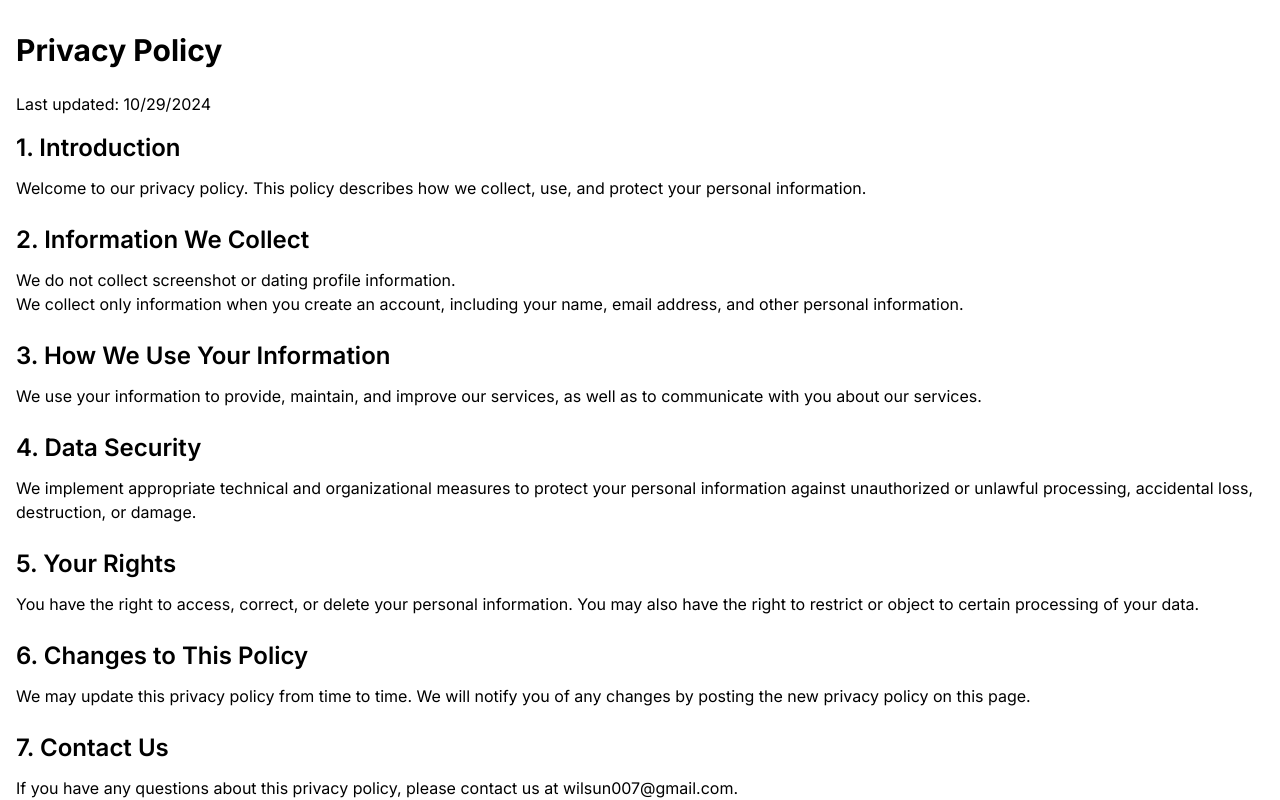
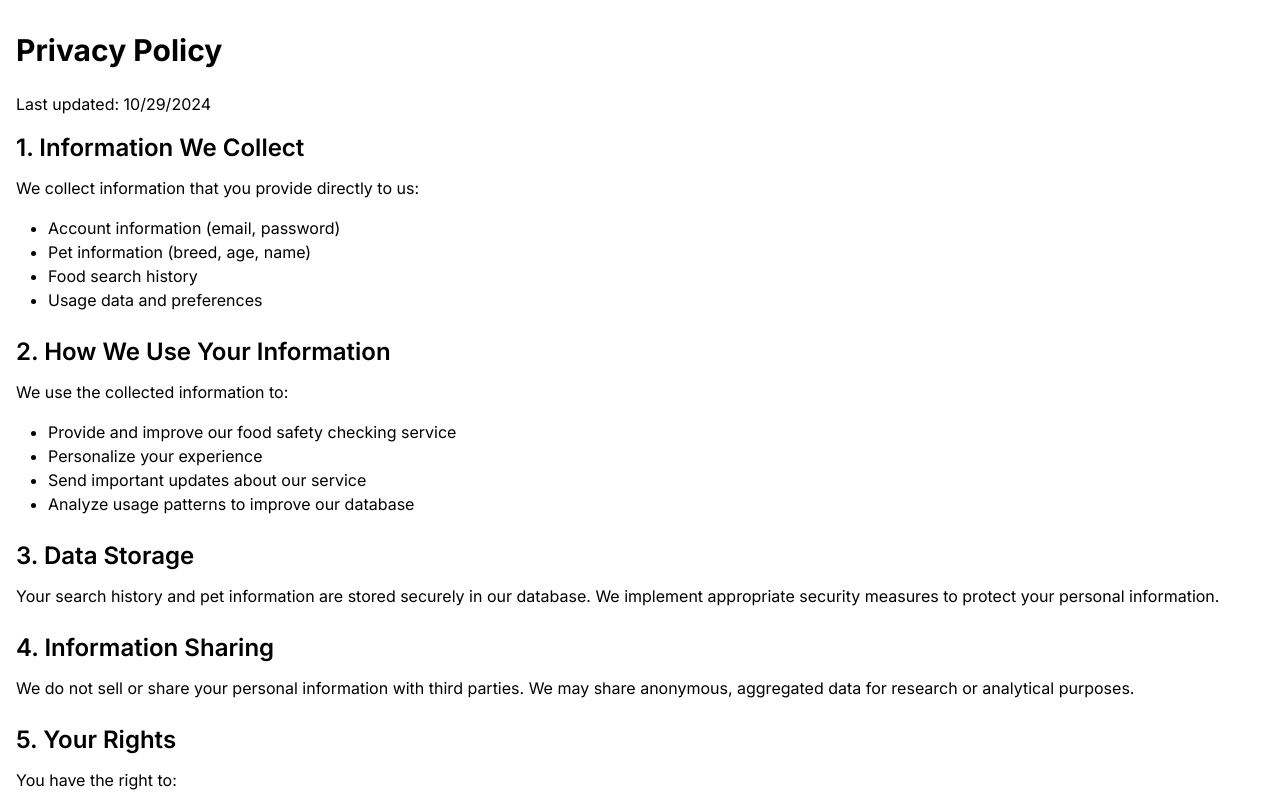
Before and after one commit to WillTheSun/sniff, a Next.js app: page /privacy-policy in a window 1280 px wide. Shown: the top 800 px of the page. Built offline with nearby package versions, Linux system fonts and the light colour scheme.

Commit message:
Update privacy & TOS

```diff
--- a/app/page.tsx
+++ b/app/page.tsx
@@ -7,7 +7,6 @@ import { FaInstagram, FaTwitter, FaLinkedin } from 'react-icons/fa';
 import Link from 'next/link';
 import { useEffect, useState } from 'react';
 import Button from './components/Button';
-import BrandName from './components/BrandName';
 import { useRouter } from 'next/navigation';
 
 export default function Home() {
@@ -46,10 +45,10 @@ function Header({ isScrolled, session }: { isScrolled: boolean; session: Session
             Sniff
           </h1>
           <nav className="flex space-x-2">
-            <Button onClick={() => router.push('/signup?mode=login')} variant="secondary">
+            <Button onClick={() => router.push('/signup?mode=login&redirect=/home')} variant="secondary">
               log in
             </Button>
-            <Button onClick={() => router.push('/onboarding')}>
+            <Button onClick={() => router.push('/onboarding?redirect=/home')}>
               sign up
             </Button>
           </nav>
@@ -69,7 +68,7 @@ function Content() {
         Sniff is your dogs personal food checker.
       </p>
       <Button
-        onClick={() => router.push('/onboarding')}
+        onClick={() => router.push('/onboarding?redirect=/home')}
         className="py-2 px-6 text-base"
         useRegularFont
       >
--- a/app/privacy-policy/page.tsx
+++ b/app/privacy-policy/page.tsx
@@ -7,39 +7,56 @@ const PrivacyPolicy: React.FC = () => {
             <p className="mb-4">Last updated: {new Date().toLocaleDateString()}</p>
 
             <section className="mb-6">
-                <h2 className="text-2xl font-semibold mb-3">1. Introduction</h2>
-                <p>Welcome to our privacy policy. This policy describes how we collect, use, and protect your personal information.</p>
+                <h2 className="text-2xl font-semibold mb-3">1. Information We Collect</h2>
+                <p className="mb-4">We collect information that you provide directly to us:</p>
+                <ul className="list-disc pl-8 mb-4">
+                    <li>Account information (email, password)</li>
+                    <li>Pet information (breed, age, name)</li>
+                    <li>Food search history</li>
+                    <li>Usage data and preferences</li>
+                </ul>
             </section>
 
             <section className="mb-6">
-                <h2 className="text-2xl font-semibold mb-3">2. Information We Collect</h2>
-                <p>We do not collect screenshot or dating profile information.</p>
-                <p>We collect only information when you create an account, including your name, email address, and other personal information.</p>
+                <h2 className="text-2xl font-semibold mb-3">2. How We Use Your Information</h2>
+                <p className="mb-4">We use the collected information to:</p>
+                <ul className="list-disc pl-8 mb-4">
+                    <li>Provide and improve our food safety checking service</li>
+                    <li>Personalize your experience</li>
+                    <li>Send important updates about our service</li>
+                    <li>Analyze usage patterns to improve our database</li>
+                </ul>
             </section>
 
             <section className="mb-6">
-                <h2 className="text-2xl font-semibold mb-3">3. How We Use Your Information</h2>
-                <p>We use your information to provide, maintain, and improve our services, as well as to communicate with you about our services.</p>
+                <h2 className="text-2xl font-semibold mb-3">3. Data Storage</h2>
+                <p>Your search history and pet information are stored securely in our database. We implement appropriate security measures to protect your personal information.</p>
             </section>
 
             <section className="mb-6">
-                <h2 className="text-2xl font-semibold mb-3">4. Data Security</h2>
-                <p>We implement appropriate technical and organizational measures to protect your personal information against unauthorized or unlawful processing, accidental loss, destruction, or damage.</p>
+                <h2 className="text-2xl font-semibold mb-3">4. Information Sharing</h2>
+                <p>We do not sell or share your personal information with third parties. We may share anonymous, aggregated data for research or analytical purposes.</p>
             </section>
 
             <section className="mb-6">
                 <h2 className="text-2xl font-semibold mb-3">5. Your Rights</h2>
-                <p>You have the right to access, correct, or delete your personal information. You may also have the right to restrict or object to certain processing of your data.</p>
+                <p className="mb-4">You have the right to:</p>
+                <ul className="list-disc pl-8 mb-4">
+                    <li>Access your personal information</li>
+                    <li>Correct inaccurate data</li>
+                    <li>Request deletion of your data</li>
+                    <li>Export your data</li>
+                </ul>
             </section>
 
             <section className="mb-6">
-                <h2 className="text-2xl font-semibold mb-3">6. Changes to This Policy</h2>
-                <p>We may update this privacy policy from time to time. We will notify you of any changes by posting the new privacy policy on this page.</p>
+                <h2 className="text-2xl font-semibold mb-3">6. Cookies</h2>
+                <p>We use cookies to improve your experience and analyze service usage. You can control cookie settings through your browser.</p>
             </section>
 
             <section>
                 <h2 className="text-2xl font-semibold mb-3">7. Contact Us</h2>
-                <p>If you have any questions about this privacy policy, please contact us at wilsun007@gmail.com.</p>
+                <p>For privacy-related questions or concerns, please contact us at privacy@sniffapp.com</p>
             </section>
         </div>
     );
--- a/app/terms-of-service/page.tsx
+++ b/app/terms-of-service/page.tsx
@@ -8,37 +8,37 @@ const TermsOfService: React.FC = () => {
 
             <section className="mb-6">
                 <h2 className="text-2xl font-semibold mb-3">1. Acceptance of Terms</h2>
-                <p>By accessing or using vibe check mate, you agree to be bound by these Terms of Service and all applicable laws and regulations. If you do not agree with any part of these terms, you may not use our service.</p>
+                <p>By accessing or using Sniff, you agree to be bound by these Terms of Service and all applicable laws and regulations. If you do not agree with any part of these terms, you may not use our service.</p>
             </section>
 
             <section className="mb-6">
                 <h2 className="text-2xl font-semibold mb-3">2. Use of Service</h2>
-                <p>You agree to use vibe check mate only for lawful purposes and in a way that does not infringe the rights of, restrict or inhibit anyone else&apos;s use and enjoyment of the service.</p>
+                <p>Sniff is designed to provide information about food safety for dogs. While we strive for accuracy, the service should not replace professional veterinary advice. In case of emergencies or health concerns, always consult your veterinarian.</p>
             </section>
 
             <section className="mb-6">
-                <h2 className="text-2xl font-semibold mb-3">3. User Accounts</h2>
-                <p>You are responsible for safeguarding the login methods that you use to access the service and for any activities or actions under your password. You agree not to disclose your password to any third party.</p>
+                <h2 className="text-2xl font-semibold mb-3">3. Information Accuracy</h2>
+                <p>While we make every effort to ensure the accuracy of our food safety information, we cannot guarantee that all information is complete or current. The service is provided "as is" without any warranties, and you agree to use it at your own risk.</p>
             </section>
 
             <section className="mb-6">
-                <h2 className="text-2xl font-semibold mb-3">4. Content</h2>
-                <p>Our service allows you to create, link, and share certain information, text, graphics, or other material. You are responsible for the content that you create or share from the service, including its legality, reliability, and appropriateness.</p>
+                <h2 className="text-2xl font-semibold mb-3">4. User Accounts</h2>
+                <p>You are responsible for maintaining the confidentiality of your account and password. You agree to notify us immediately of any unauthorized use of your account.</p>
             </section>
 
             <section className="mb-6">
-                <h2 className="text-2xl font-semibold mb-3">5. Termination</h2>
-                <p>We may terminate or suspend access to our service immediately, without prior notice or liability, for any reason whatsoever, including without limitation if you breach the Terms.</p>
+                <h2 className="text-2xl font-semibold mb-3">5. Medical Disclaimer</h2>
+                <p>Sniff is not a substitute for professional veterinary care. In case of emergency or if you suspect your dog has consumed something harmful, contact your veterinarian immediately. Do not delay seeking professional medical advice based on information from our service.</p>
             </section>
 
             <section className="mb-6">
-                <h2 className="text-2xl font-semibold mb-3">6. Changes</h2>
-                <p>We reserve the right, at our sole discretion, to modify or replace these Terms at any time. What constitutes a material change will be determined at our sole discretion.</p>
+                <h2 className="text-2xl font-semibold mb-3">6. Changes to Service</h2>
+                <p>We reserve the right to modify, suspend, or discontinue any part of the service at any time. We may also update these terms as needed, and continued use of Sniff after such changes constitutes acceptance of the new terms.</p>
             </section>
 
             <section>
                 <h2 className="text-2xl font-semibold mb-3">7. Contact Us</h2>
-                <p>If you have any questions about these Terms, please contact us at wilsun007@gmail.com.</p>
+                <p>If you have any questions about these Terms, please contact us at support@sniffapp.com.</p>
             </section>
         </div>
     );
```
